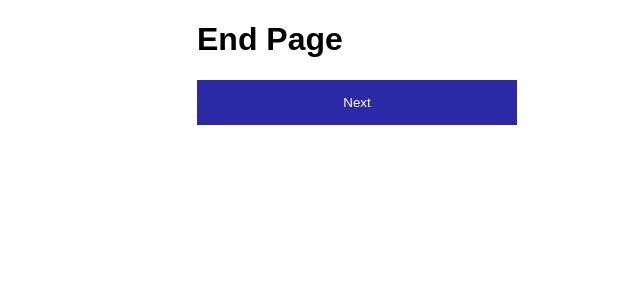
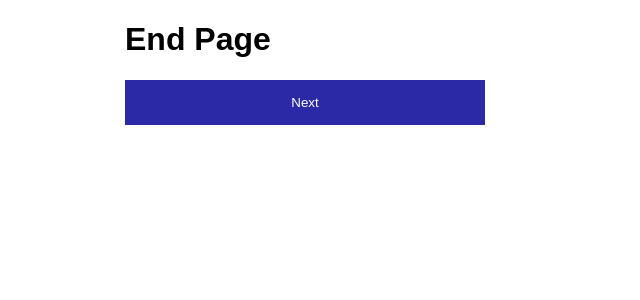
Before and after one commit to smoore8902/redflagquiz, a Flask app: page /end in a window 1280 px wide. Shown: the top 300 px of the page, without its empty margins (123-763 px from the left). Run offline with Flask 3, Linux system fonts and the light colour scheme.

Commit message:
Test Stage 2

```diff
--- a/static/css/main.css
+++ b/static/css/main.css
@@ -1,6 +1,6 @@
 body {
-    margin-left: auto;
     margin-right: auto;
+    width: 75%;
     font-family: sans-serif;
 
 }
@@ -11,8 +11,9 @@ body {
 }
 
 div{
-    margin:auto;
-    width: 50%;
+    margin-left:auto;
+
+    width: 75%;
 }
 .button {
     background-color: #2b29a5; /* Green */
```
